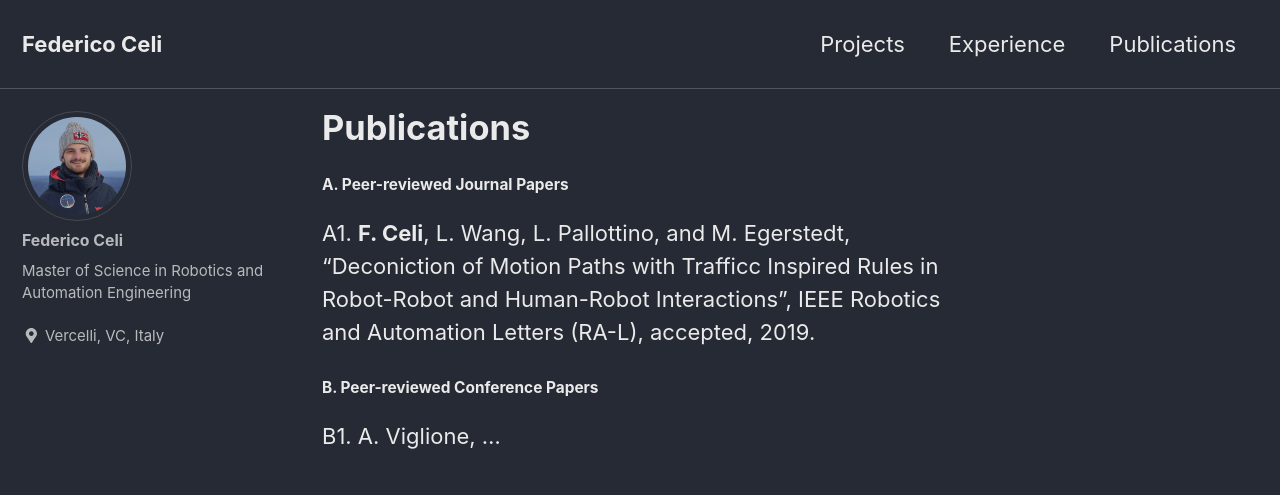
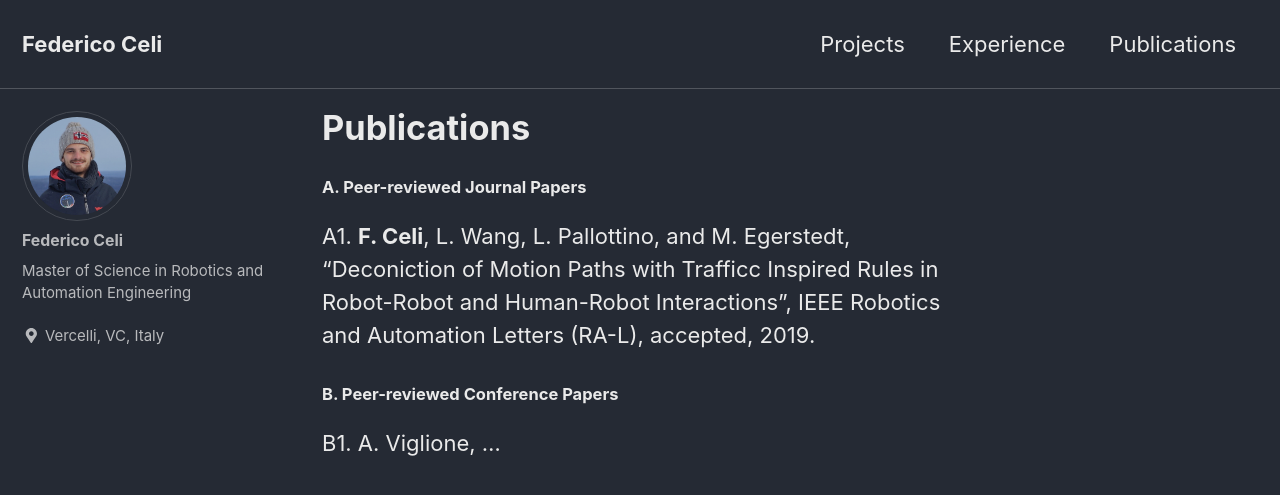
Before and after one commit to federicoceli/federicoceli.github.io, a Jekyll site: the page built from _pages/publications.md, in a window 1280 px wide and 900 px high. Shown: the top 495 px of the window. Built offline with Jekyll 4.4.1, drawn with Linux system fonts in a browser that asks for light colours; cached includes are drawn as plain includes.

Commit message:
Update _variables.scss

```diff
--- a/_sass/minimal-mistakes/_variables.scss
+++ b/_sass/minimal-mistakes/_variables.scss
@@ -47,7 +47,7 @@ $type-size-8: 0.625em !default; // ~10px
 $type-size-1: 2.441em !default; // ~39.056px
 $type-size-2: 1.953em !default; // ~31.248px
 $type-size-3: 1.563em !default; // ~25.008px
-$type-size-4: 0.7em !default; // ~20px
+$type-size-4: 0.75em !default; // ~20px
 $type-size-5: 0.72em !default; // ~16px
 $type-size-6: 0.68em !default; // ~12px
 $type-size-7: 0.625em !default; // ~11px
```
